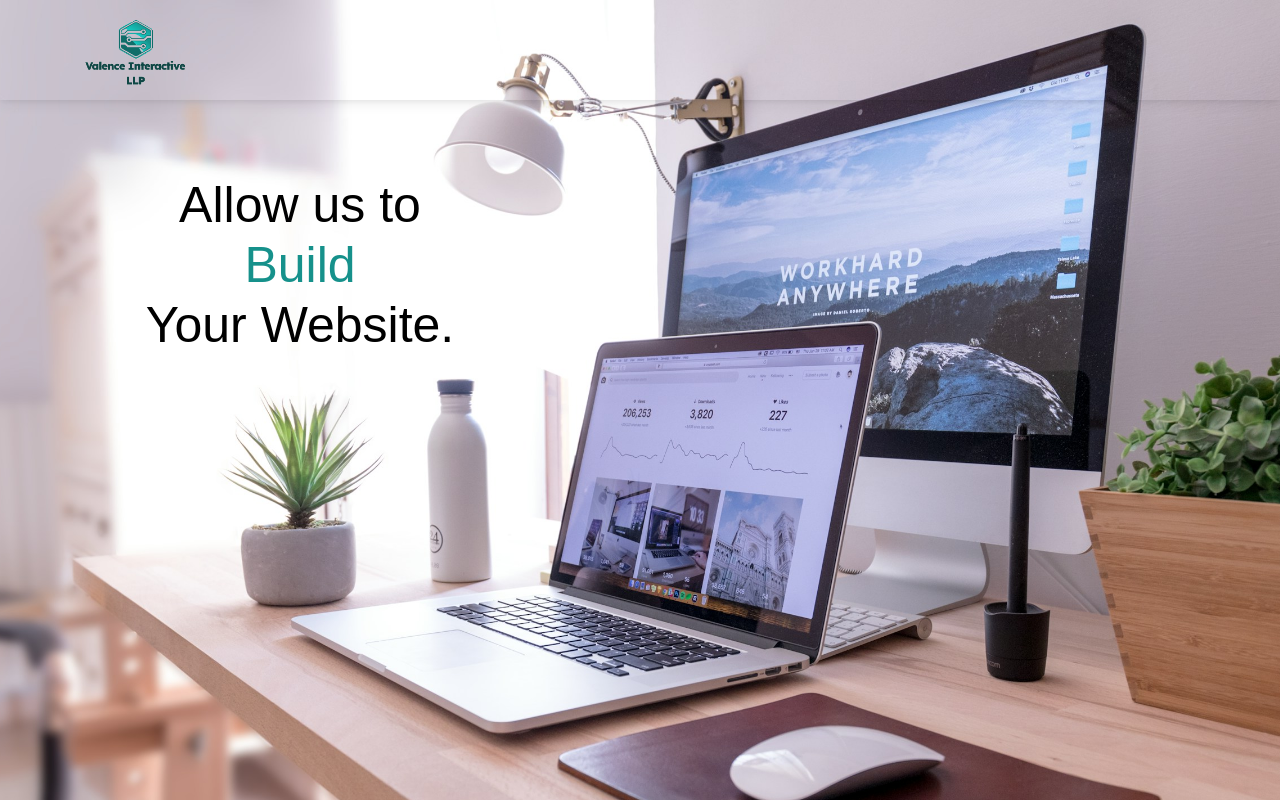
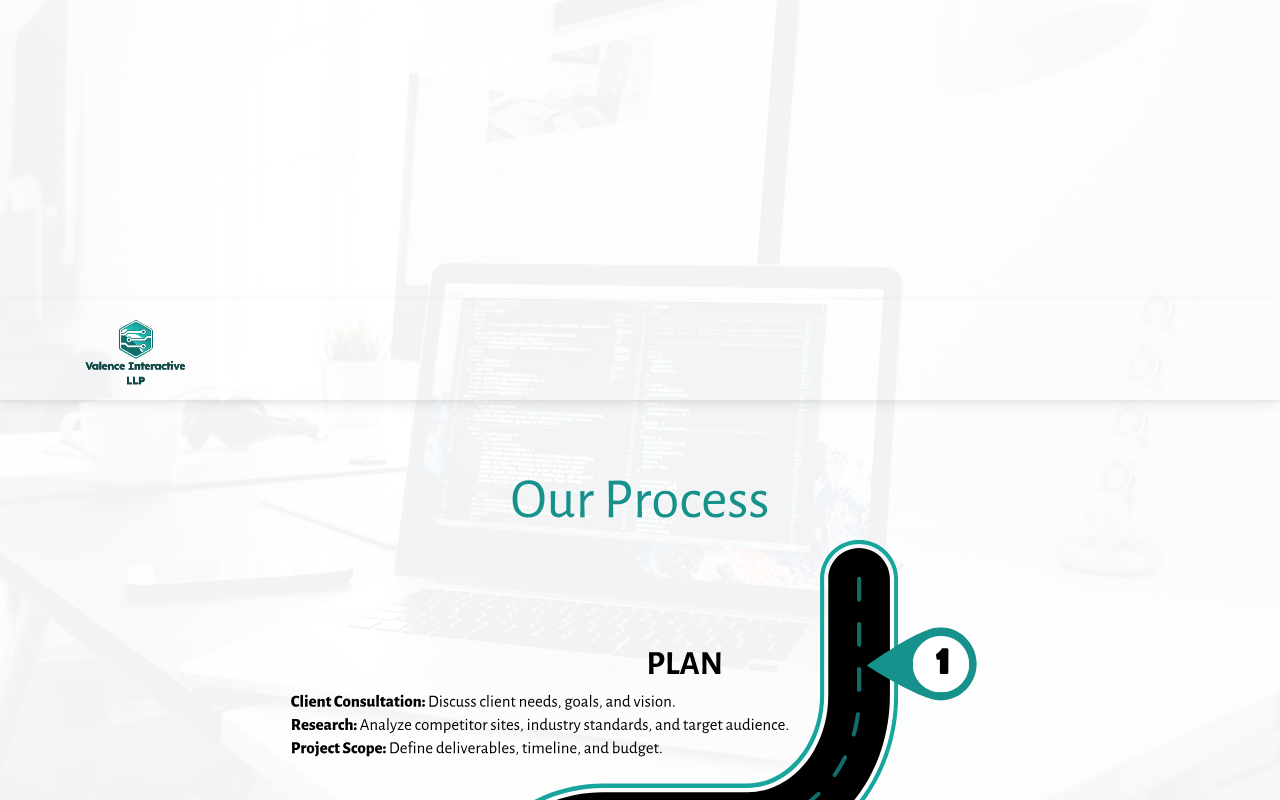
Before and after one commit to johnboy514/ValenceInteractiveLLP, a React (Create React App) app: page / in a window 1280 px wide. Shown: the top 800 px of the page. Built offline with nearby package versions, Linux system fonts and the light colour scheme; a web font is replaced by a local one.

Commit message:
second demon test

```diff
--- a/src/App.js
+++ b/src/App.js
@@ -15,7 +15,7 @@ function App() {
           <Route path="/" element={<Home />} />
           <Route path="*" element={<Navigate to="/"/>} />
         </Routes>
-        {/* <Footer /> */}
+        <Footer />
     </Router>
     </div>
   );
--- a/src/components/Home.js
+++ b/src/components/Home.js
@@ -185,7 +185,7 @@ function Home() {
   // };
   return (
     <div>
-<section class="text-center" id="home">
+{/* <section class="text-center" id="home">
   <div class="p-5 bg-image" style={{
         backgroundImage: `url(${Hero})`,
         height: "900px",
@@ -226,7 +226,7 @@ function Home() {
         </div>
     </div>
   </div>
-</section>
+</section> */}
 
 <section>
 <div
```
